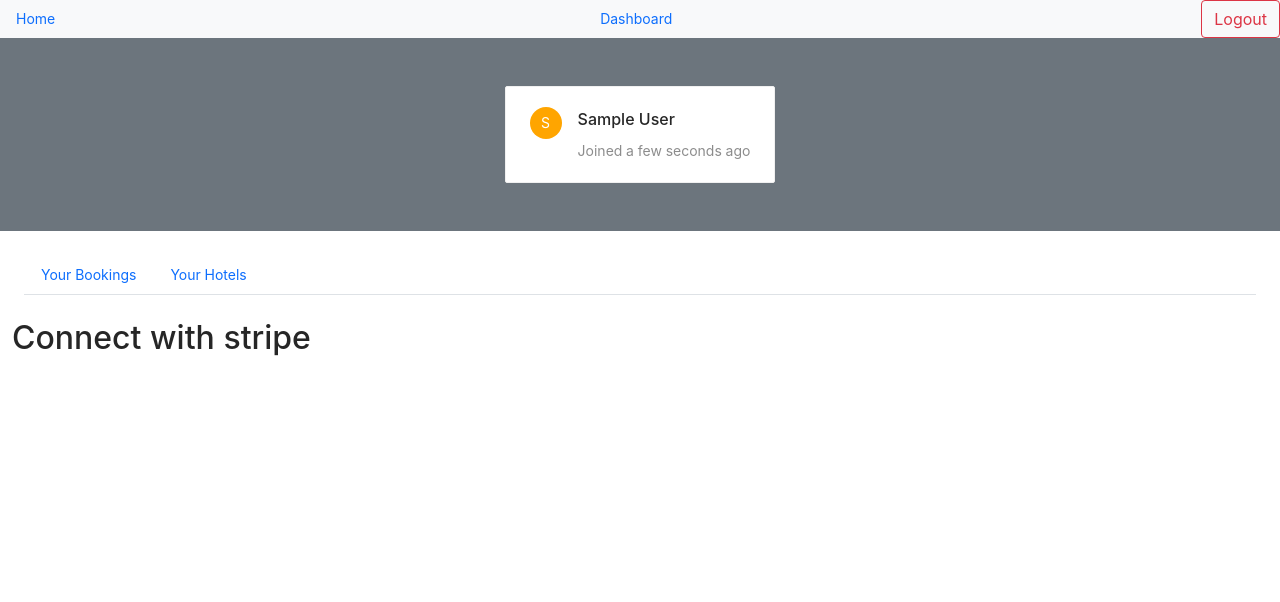
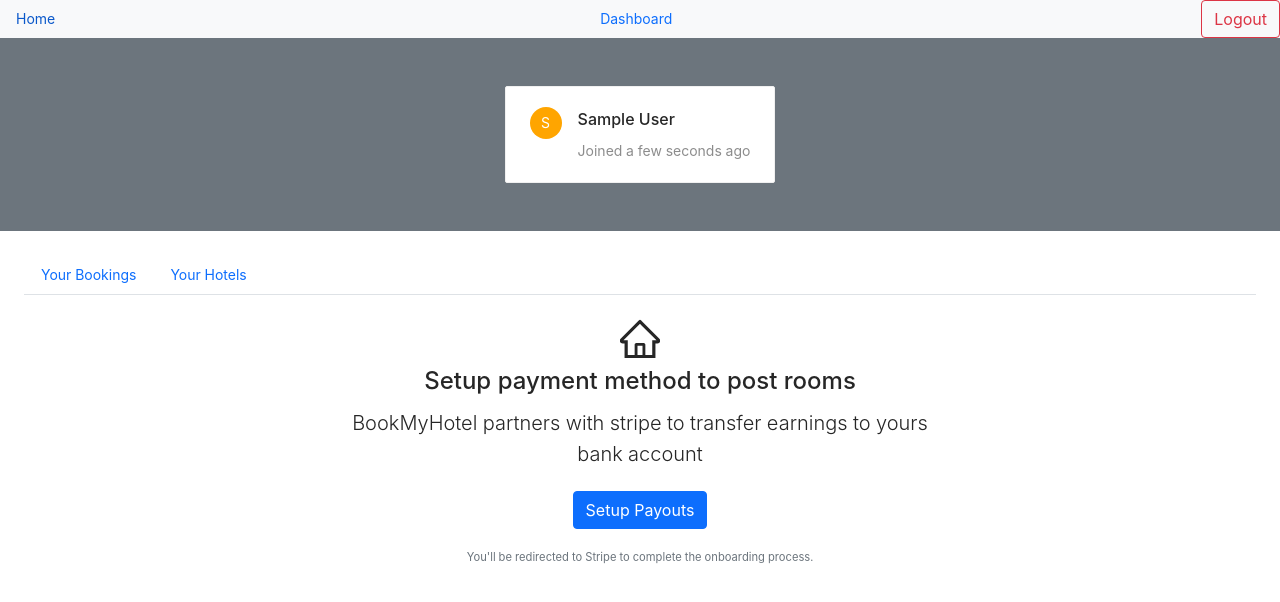
Before and after one commit to SohanR/book-my-hotel, a React (Create React App) app in the folder client/: page /dashboard/Seller in a window 1280 px wide. Shown: the top 602 px of the page. Built offline with nearby package versions, Linux system fonts and the light colour scheme; sample sign-in values are in the browser's storage.

Commit message:
content for stripe not connected

```diff
--- a/client/src/user/DashboardSeller.jsx
+++ b/client/src/user/DashboardSeller.jsx
@@ -1,3 +1,4 @@
+import { HomeOutlined } from '@ant-design/icons';
 import React from 'react';
 import { useSelector } from 'react-redux';
 import { Link } from 'react-router-dom';
@@ -29,8 +30,21 @@
     return (
       <div className="container-fluid">
         <div className='row' >
-          <div className='col-md-10' >
-            <h2>Connect with stripe</h2>
+          <div className='col-md-6 offset-md-3 text-center' >
+          <HomeOutlined className="h1" />
+            <h4>Setup payment method to post rooms</h4>
+            <p className="lead">
+              BookMyHotel partners with stripe to transfer earnings to yours bank account
+            </p>
+
+            <button className="btn btn-primary mb-3" >
+              Setup Payouts
+            </button>
+            <p className="text-muted">
+              <small>
+                You'll be redirected to Stripe to complete the onboarding process.
+              </small>
+            </p>
           </div>
         </div>
       </div>
```
